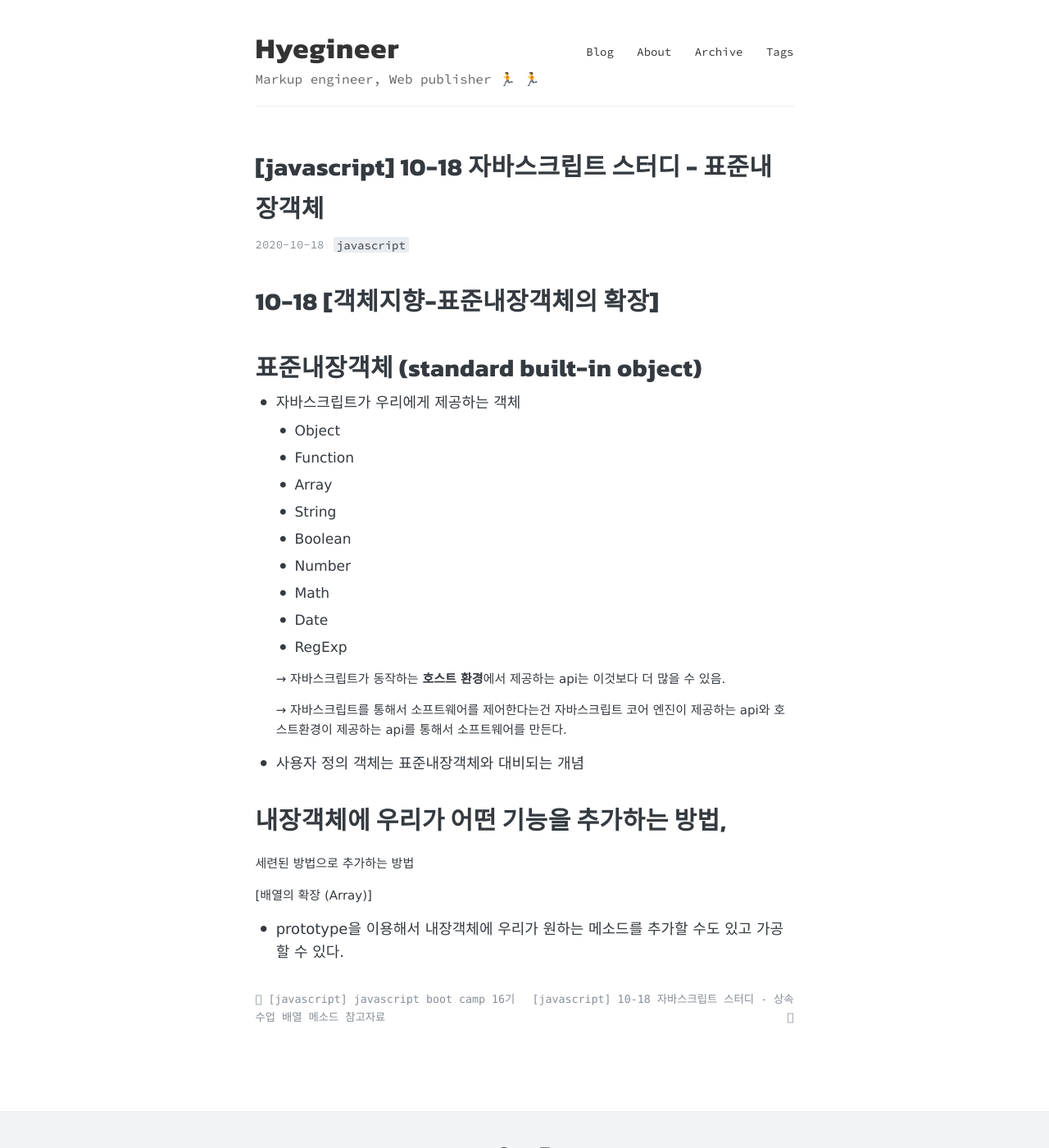
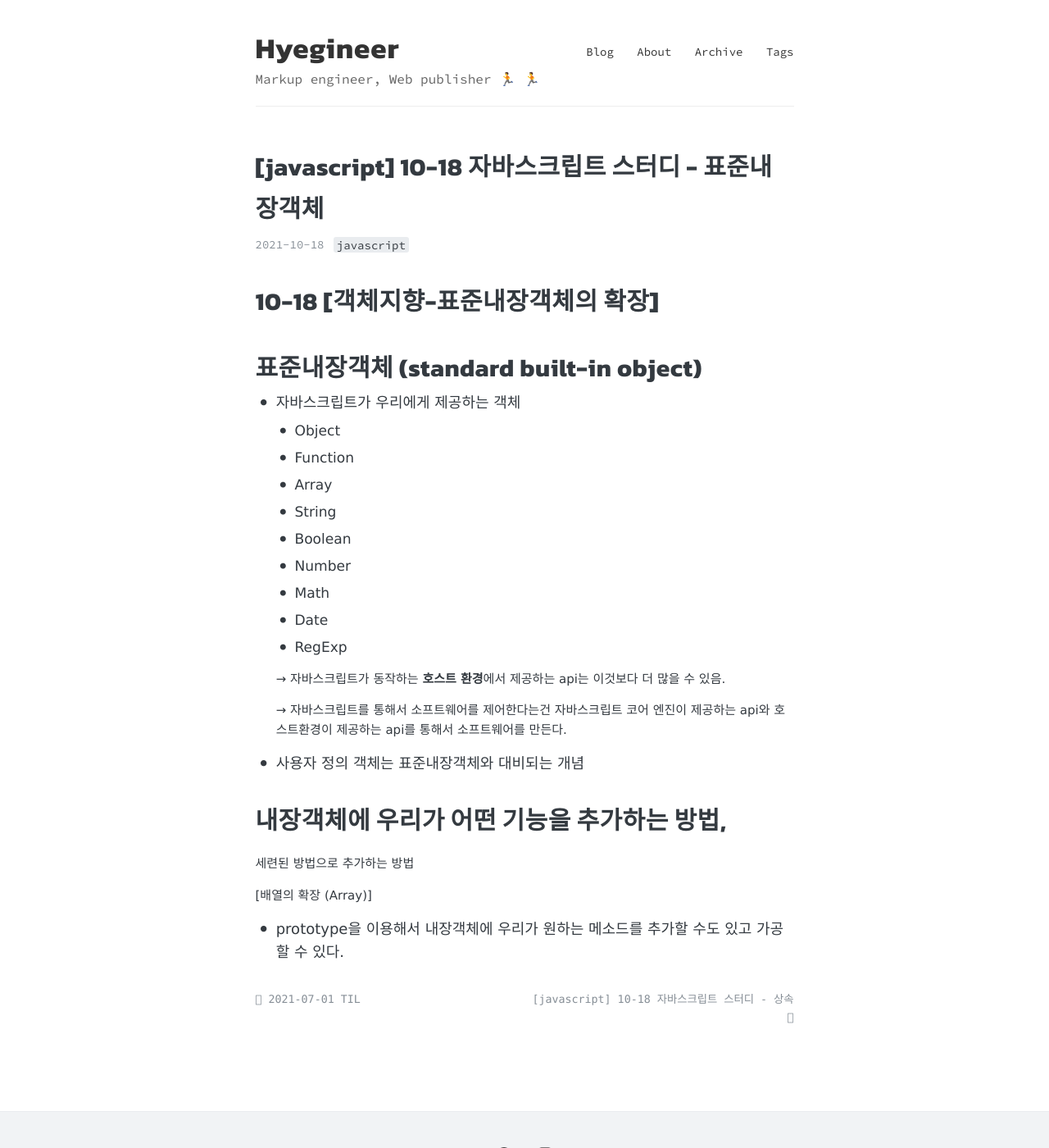
Before and after one commit to hyegineer/hyegineer.github.io, a Jekyll site: the page built from _posts/2021-10-18-daily-study-2.md, in a window 1280 px wide and 1400 px high. Shown: the whole window at 82% size. Built offline with Jekyll 4.4.1, drawn with Linux system fonts in a browser that asks for light colours; emoji names are drawn with the system emoji font; comment, search, counter and statistics services are not loaded.

Commit message:
date 수정

```diff
--- a/_posts/2021-10-18-daily-study-2.md
+++ b/_posts/2021-10-18-daily-study-2.md
@@ -1,7 +1,7 @@
 ---
 layout: post
 title: "[javascript] 10-18 자바스크립트 스터디 - 표준내장객체"
-date:   2020-10-18 23:30:00 +0900
+date:   2021-10-18 23:30:00 +0900
 tags:
   - javascript
 ---
--- a/_posts/2021-10-18-daily-study.md
+++ b/_posts/2021-10-18-daily-study.md
@@ -1,7 +1,7 @@
 ---
 layout: post
 title: "[javascript] 10-18 자바스크립트 스터디 - 상속"
-date:   2020-10-18 23:30:00 +0900
+date:   2021-10-18 23:30:00 +0900
 tags:
   - javascript
 ---
```
